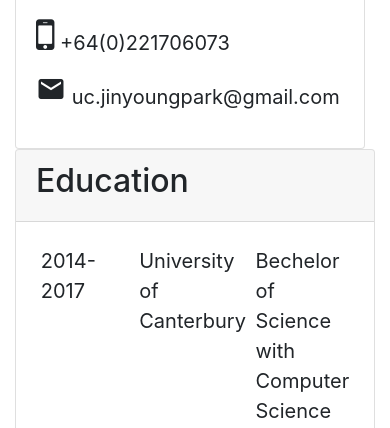
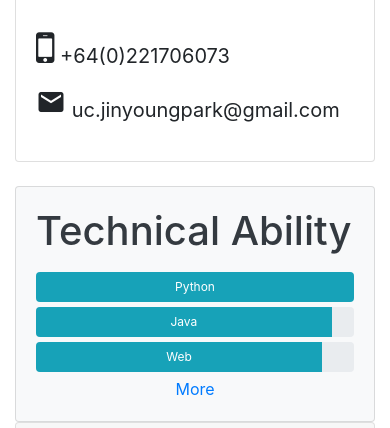
Before and after one commit to JeanPark-Dev/web1, a plain HTML site: page index.html in a window 390 px wide. Shown: the part 625-1053 px from the top of the page. Drawn offline with nearby package versions, Linux system fonts and the light colour scheme.

Commit message:
Update index.html

```diff
--- a/index.html
+++ b/index.html
@@ -13,9 +13,10 @@
     </head>
 
     <body style="margin-top: 70px; margin-bottom:75px">
-        <div class="container" style="margin-top">
+        <div class="container">
+
             <div class="row">
-                <div class="col-md-4" id="details">
+                <div class="col-lg-4" id="details">
                     <!-- <div class="card">
                         <div class="card-header">
                             <img src="JinyoungPark.png" class="img-thumbnail">
@@ -27,7 +28,7 @@
                             <p>
                         </div>
                     </div> -->
-                    <div class="card" style="width:350px">
+                    <div class="card">
                         <img class="card-img-top" src="JinyoungPark.png" alt="Card image" style="width:100%">
                         <div class="card-body">
                             <h4 class="card-title" style="font-size:40px">Jinyoung Park</h4><br>
@@ -38,11 +39,42 @@
                             </p>
                         </div>
                     </div>
+                    </br>
+                    <div class="card bg-light text-dark">
+                        <div class="card-body">
+                            <h1 style="margin-bottom: 17px;">Technical Ability</h1>
+                            <div class="progress" style="height:30px;margin-bottom: 5px;">
+                                <div class="progress-bar bg-info" style="width:100%;height:30px">Python</div>
+                            </div>
+                            <div class="progress" style="height:30px;margin-bottom: 5px;">
+                                <div class="progress-bar bg-info" style="width:93%;height:30px">Java</div>
+                            </div>
+                            <div class="progress" style="height:30px;margin-bottom: 5px;">
+                                <div class="progress-bar bg-info" style="width:90%;height:30px">Web</div>
+                            </div>
+
+                            <div id="collapse_tech" class="collapse">
+                                <div class="progress" style="height:30px;margin-bottom: 5px;">
+                                    <div class="progress-bar bg-info" style="width:80%;height:30px">SQL</div>
+                                </div>
+                                <div class="progress" style="height:30px;margin-bottom: 5px;">
+                                    <div class="progress-bar bg-info" style="width:74%;height:30px">Visual Basic</div>
+                                </div>
+                                <div class="progress" style="height:30px;margin-bottom: 5px;">
+                                    <div class="progress-bar bg-warning" style="width:95%;height:30px">MS Office</div>
+                                </div>
+                            </div>
+                            <div style="text-align: center">
+                                <a id="more_less" href="#" onclick="toggle_more()" data-toggle="collapse" data-target="#collapse_tech" >More</a>
+                            </div>
+
+                        </div>
+                    </div>
 
 
                 </div>
 
-                <div class="col-md-8" id="cv">
+                <div class="col-lg-8" id="cv">
 
                     <div class="card">
                         <div class="card-header">
@@ -261,11 +293,17 @@
             </div>
         </div>
 
-<!-- <script>
-    $(document).ready(function(){
-        $('[data-toggle="popover"]').popover();
-    });
-</script> -->
+<script>
+    function toggle_more(){
+        var str = document.getElementById("more_less").innerHTML;
+
+        if (str == "More"){
+            document.getElementById("more_less").innerHTML = "Less"
+        } else if (str == "Less") {
+            document.getElementById("more_less").innerHTML = "More"
+        }
+    }
+</script>
 
 
 
```
